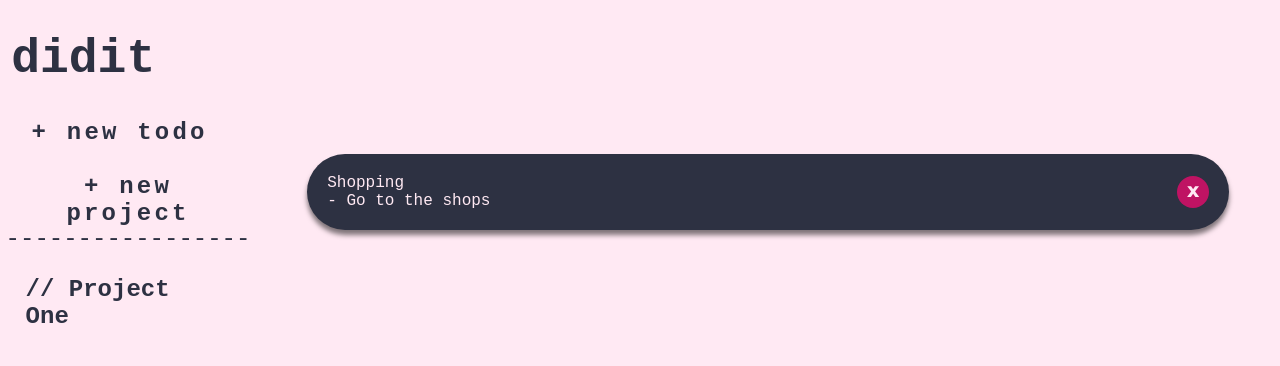
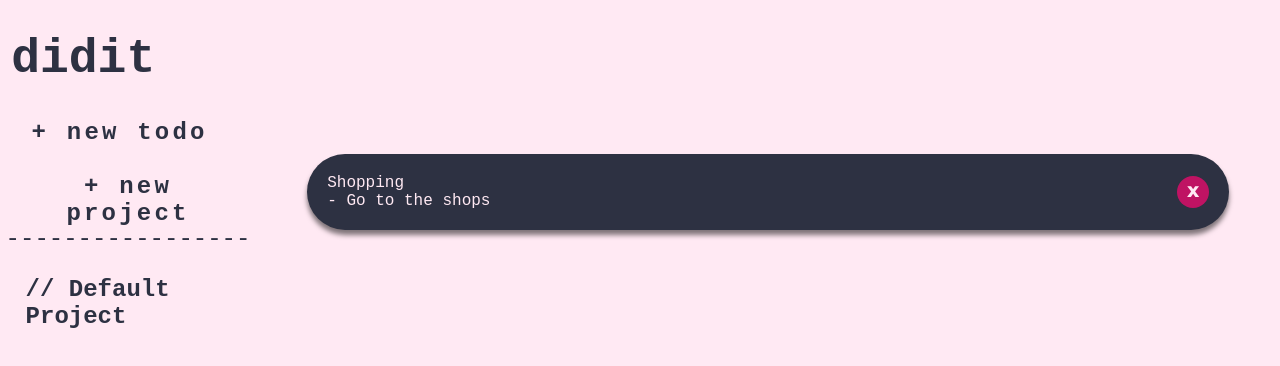
Before and after one commit to jckstllrd/TOP-todo-app, a website built with webpack: page src/index.html in a window 1280 px wide. Built offline with nearby package versions, Linux system fonts and the light colour scheme.

Commit message:
Commit changes before refactoring code

```diff
--- a/src/index.html
+++ b/src/index.html
@@ -22,7 +22,7 @@
         ><button class="new-project-btn">+ new project</button>
       </div>
       <div class="break">-----------------</div>
-      <div class="project-list"><ul><a href="#">//  Project One</a></ul></div>
+      <div class="project-list"><ul><a href="#">//  Default Project</a></ul></div>
     </div>
     <div class="content">
       <div class="display-container">
```
